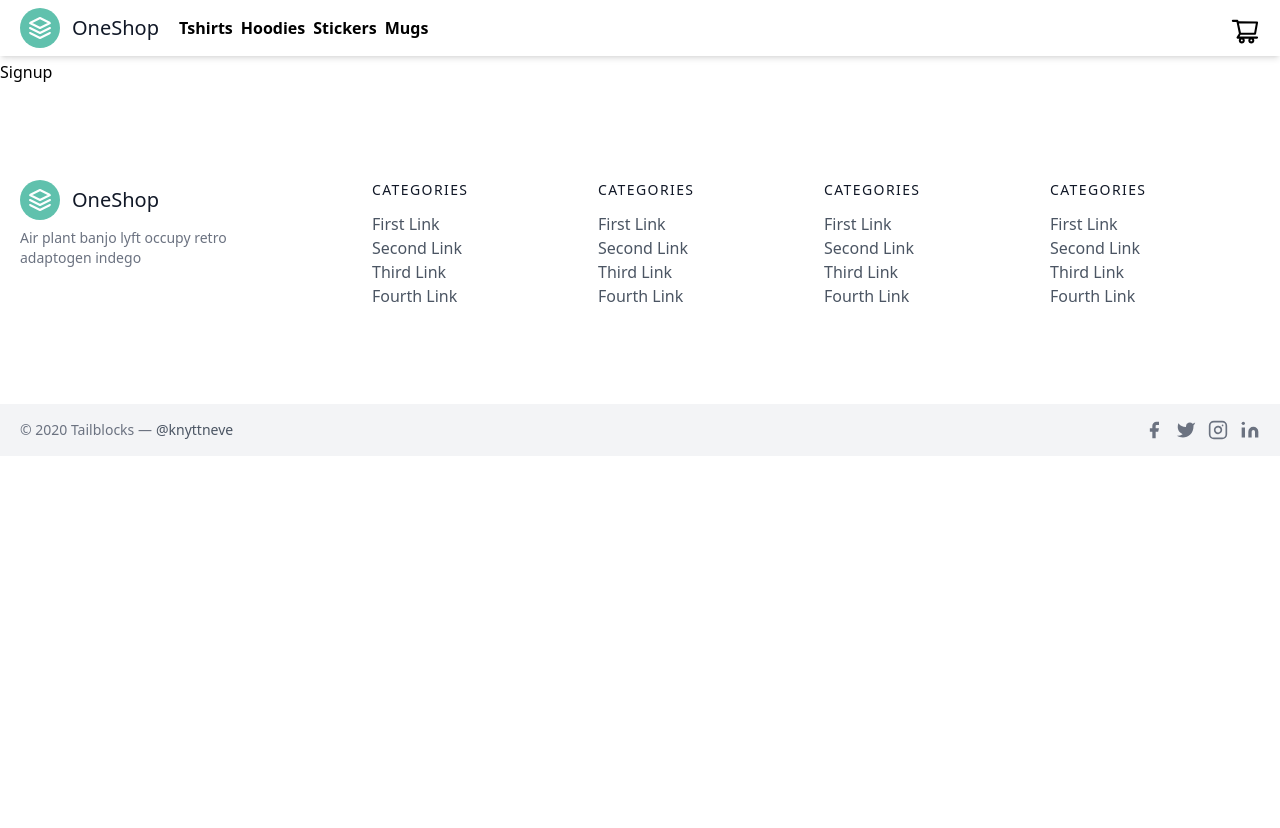
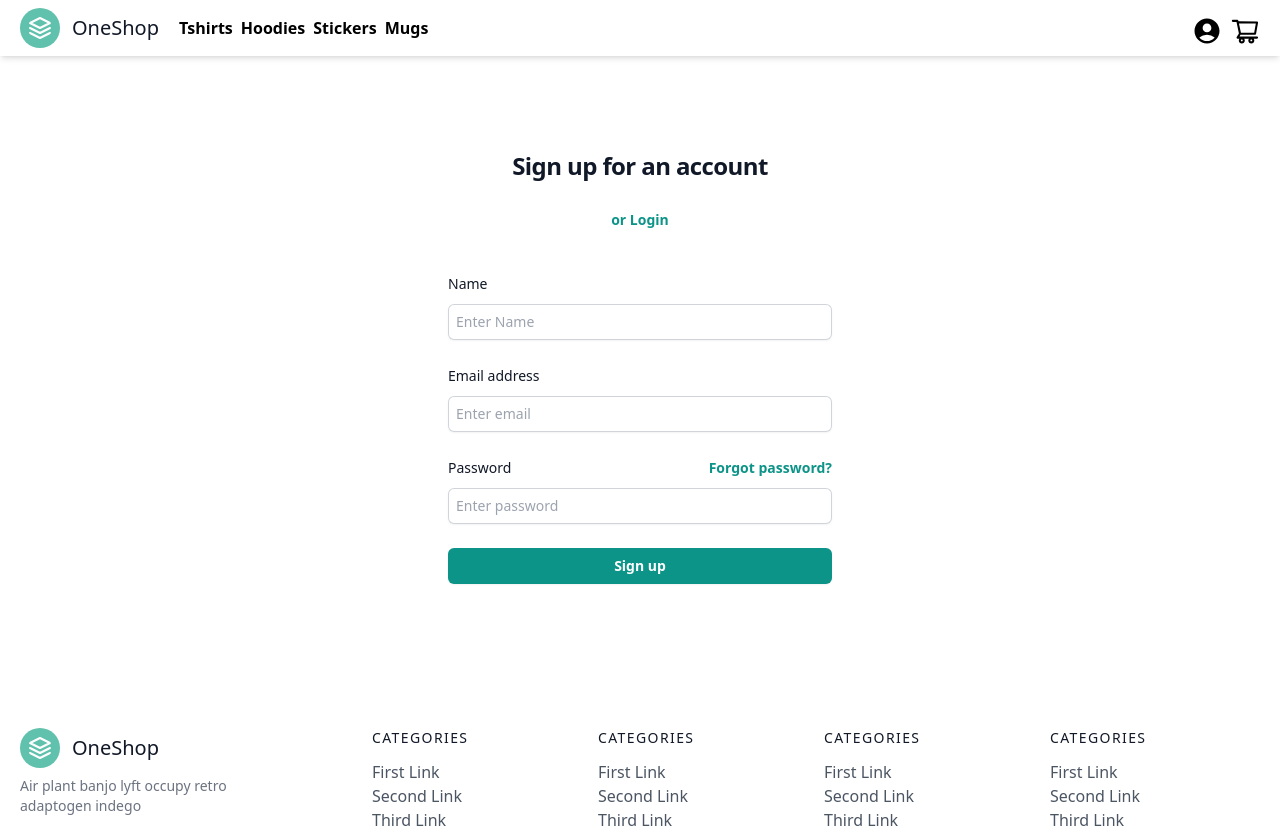
Before and after one commit to st908503/next-ecom, a Next.js app: page /signup in a window 1280 px wide. Shown: the top 828 px of the page. Before the commit the page ends 800 px from the top, so only its background shows below. Built offline with nearby package versions, Linux system fonts and the light colour scheme.

Commit message:
Login & Signup pages included

```diff
--- a/components/Navbar.js
+++ b/components/Navbar.js
@@ -2,6 +2,7 @@
 import Link from 'next/link'
 import { AiOutlineShoppingCart, AiFillCloseCircle, AiFillMinusCircle, AiFillPlusCircle } from 'react-icons/ai'
 import { BsFillBagCheckFill } from 'react-icons/bs'
+import { MdAccountCircle } from 'react-icons/md'
 
 const Navbar = ({ cart, addToCart, removeFromCart, clearCart, subTotal }) => {
     // console.log(cart, addToCart, removeFromCart, clearCart, subTotal)
@@ -39,8 +40,9 @@
                 </ul>
             </div>
 
-            <div onClick={toggleCart} className="cart absolute right-0 top-2 md:top-4 mx-5">
-                <AiOutlineShoppingCart className='text-2xl md:text-3xl cursor-pointer' />
+            <div className="cart absolute right-0 top-2 md:top-4 mx-5 flex">
+                <Link href={'/login'}> <MdAccountCircle className='text-2xl mx-2 md:text-3xl cursor-pointer' /></Link>
+                <AiOutlineShoppingCart onClick={toggleCart} className='text-2xl md:text-3xl cursor-pointer' />
             </div>
 
 
--- /dev/null
+++ b/src/pages/forgot.js
@@ -0,0 +1,35 @@
+import React from 'react'
+import Link from 'next/link'
+
+const Forgot = () => {
+    return (
+        <div>
+            <div className="flex min-h-full flex-col justify-center px-6 py-12 lg:px-8">
+                <div className="sm:mx-auto sm:w-full sm:max-w-sm">
+                    {/* <img className="mx-auto h-10 w-auto" src="https://tailwindui.com/img/logos/mark.svg?color=teal&shade=600" alt="Your Company"/> */}
+                    <h2 className="mt-10 text-center text-2xl font-bold leading-9 tracking-tight text-gray-900">Forgot Password</h2>
+                </div>
+                <p className="mt-6 text-center text-sm text-gray-500">
+                    <Link href={"/login"} className="font-semibold leading-6 text-teal-600 hover:text-teal-500">Login</Link>
+                </p>
+                <div className="mt-10 sm:mx-auto sm:w-full sm:max-w-sm">
+                    <form className="space-y-6" action="#" method="POST">
+                        <div>
+                            <label for="email" className="block text-sm font-medium leading-6 text-gray-900">Email address</label>
+                            <div className="mt-2">
+                                <input id="email" name="email" type="email" placeholder='Enter email' autocomplete="email" required className="block w-full rounded-md border-0 py-1.5 text-gray-900 shadow-sm ring-1 ring-inset ring-gray-300 placeholder:text-gray-400 focus:ring-2 focus:ring-inset focus:ring-teal-600 sm:text-sm sm:leading-6 px-2" />
+                            </div>
+                        </div>
+                        <div>
+                            <button type="submit" className="flex w-full justify-center rounded-md bg-teal-600 px-3 py-1.5 text-sm font-semibold leading-6 text-white shadow-sm hover:bg-teal-500 focus-visible:outline focus-visible:outline-2 focus-visible:outline-offset-2 focus-visible:outline-teal-600">Continue</button>
+                        </div>
+                    </form>
+
+
+                </div>
+            </div>
+        </div>
+    )
+}
+
+export default Forgot
--- a/src/pages/login.js
+++ b/src/pages/login.js
@@ -1,8 +1,47 @@
 import React from 'react'
+import Link from 'next/link'
 
 const Login = () => {
   return (
-    <div>Login</div>
+    <div>
+      <div className="flex min-h-full flex-col justify-center px-6 py-12 lg:px-8">
+        <div className="sm:mx-auto sm:w-full sm:max-w-sm">
+          {/* <img className="mx-auto h-10 w-auto" src="https://tailwindui.com/img/logos/mark.svg?color=teal&shade=600" alt="Your Company"/> */}
+          <h2 className="mt-10 text-center text-2xl font-bold leading-9 tracking-tight text-gray-900">Sign in to your account</h2>
+        </div>
+        <p className="mt-6 text-center text-sm text-gray-500">
+          <Link href={"/signup"} className="font-semibold leading-6 text-teal-600 hover:text-teal-500">or Signup</Link>
+        </p>
+        <div className="mt-10 sm:mx-auto sm:w-full sm:max-w-sm">
+          <form className="space-y-6" action="#" method="POST">
+            <div>
+              <label for="email" className="block text-sm font-medium leading-6 text-gray-900">Email address</label>
+              <div className="mt-2">
+                <input id="email" name="email" type="email" placeholder='Enter email' autocomplete="email" required className="block w-full rounded-md border-0 py-1.5 text-gray-900 shadow-sm ring-1 ring-inset ring-gray-300 placeholder:text-gray-400 focus:ring-2 focus:ring-inset focus:ring-teal-600 sm:text-sm sm:leading-6 px-2" />
+              </div>
+            </div>
+
+            <div>
+              <div className="flex items-center justify-between">
+                <label for="password" className="block text-sm font-medium leading-6 text-gray-900">Password</label>
+                <div className="text-sm">
+                  <Link href={"/forgot"} className="font-semibold text-teal-600 hover:text-teal-500">Forgot password?</Link>
+                </div>
+              </div>
+              <div className="mt-2">
+                <input id="password" name="password" type="password" autocomplete="current-password" required placeholder='Enter password' className="block w-full rounded-md border-0 py-1.5 text-gray-900 shadow-sm ring-1 ring-inset ring-gray-300 placeholder:text-gray-400 focus:ring-2 focus:ring-inset focus:ring-teal-600 sm:text-sm sm:leading-6 px-2" />
+              </div>
+            </div>
+
+            <div>
+              <button type="submit" className="flex w-full justify-center rounded-md bg-teal-600 px-3 py-1.5 text-sm font-semibold leading-6 text-white shadow-sm hover:bg-teal-500 focus-visible:outline focus-visible:outline-2 focus-visible:outline-offset-2 focus-visible:outline-teal-600">Sign in</button>
+            </div>
+          </form>
+
+
+        </div>
+      </div>
+    </div>
   )
 }
 
--- a/src/pages/signup.js
+++ b/src/pages/signup.js
@@ -1,8 +1,54 @@
 import React from 'react'
+import Link from 'next/link'
 
 const Signup = () => {
   return (
-    <div>Signup</div>
+    <div>
+      <div className="flex min-h-full flex-col justify-center px-6 py-12 lg:px-8">
+        <div className="sm:mx-auto sm:w-full sm:max-w-sm">
+          {/* <img className="mx-auto h-10 w-auto" src="https://tailwindui.com/img/logos/mark.svg?color=teal&shade=600" alt="Your Company"/> */}
+          <h2 className="mt-10 text-center text-2xl font-bold leading-9 tracking-tight text-gray-900">Sign up for an account</h2>
+        </div>
+        <p className="mt-6 text-center text-sm text-gray-500">
+          <Link href={"/login"} className="font-semibold leading-6 text-teal-600 hover:text-teal-500">or Login</Link>
+        </p>
+        <div className="mt-10 sm:mx-auto sm:w-full sm:max-w-sm">
+          <form className="space-y-6" action="#" method="POST">
+            <div>
+              <label for="name" className="block text-sm font-medium leading-6 text-gray-900">Name</label>
+              <div className="mt-2">
+                <input id="name" name="name" type="text" autocomplete="email" required placeholder='Enter Name' className="block w-full rounded-md border-0 py-1.5 text-gray-900 shadow-sm ring-1 ring-inset ring-gray-300 placeholder:text-gray-400 focus:ring-2 focus:ring-inset focus:ring-teal-600 sm:text-sm sm:leading-6 px-2" />
+              </div>
+            </div>
+            <div>
+              <label for="email" className="block text-sm font-medium leading-6 text-gray-900">Email address</label>
+              <div className="mt-2">
+                <input id="email" name="email" type="email" autocomplete="email" placeholder='Enter email' required className="block w-full rounded-md border-0 py-1.5 text-gray-900 shadow-sm ring-1 ring-inset ring-gray-300 placeholder:text-gray-400 focus:ring-2 focus:ring-inset focus:ring-teal-600 sm:text-sm sm:leading-6 px-2" />
+              </div>
+            </div>
+
+            <div>
+              <div className="flex items-center justify-between">
+                <label for="password" className="block text-sm font-medium leading-6 text-gray-900">Password</label>
+                <div className="text-sm">
+                  <Link href={"/forgot"} className="font-semibold text-teal-600 hover:text-teal-500">Forgot password?</Link>
+                </div>
+              </div>
+
+              <div className="mt-2">
+                <input id="password" name="password" type="password" autocomplete="current-password" required placeholder='Enter password' className="block w-full rounded-md border-0 py-1.5 text-gray-900 shadow-sm ring-1 ring-inset ring-gray-300 placeholder:text-gray-400 focus:ring-2 focus:ring-inset focus:ring-teal-600 sm:text-sm sm:leading-6 px-2" />
+              </div>
+            </div>
+
+            <div>
+              <button type="submit" className="flex w-full justify-center rounded-md bg-teal-600 px-3 py-1.5 text-sm font-semibold leading-6 text-white shadow-sm hover:bg-teal-500 focus-visible:outline focus-visible:outline-2 focus-visible:outline-offset-2 focus-visible:outline-teal-600">Sign up</button>
+            </div>
+          </form>
+
+
+        </div>
+      </div>
+    </div>
   )
 }
 
```
